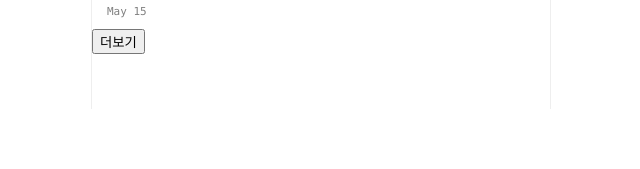
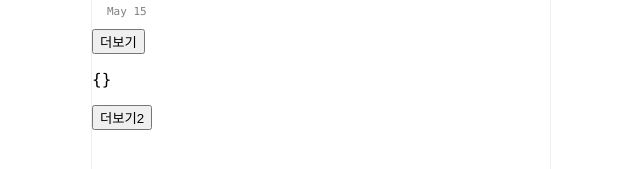
Before and after one commit to z-gahu/coddingapple-vue-vuestagram, a Vue app: page / in a window 1280 px wide. Shown: the part 1801-1970 px from the top of the page, without its empty margins (319-959 px from the left). Before the commit the page ends 1910 px from the top, so only its background shows below. Built offline with nearby package versions, Linux system fonts and the light colour scheme; a small style sheet from the web is missing.

Commit message:
더보기 버튼을 vuex로 기초만 구현 게시물 데이터가 vuex 있어야함

```diff
--- a/src/App.vue
+++ b/src/App.vue
@@ -23,6 +23,9 @@
     @write="작성한글 = $event"
   />
   <button @click="more">더보기</button>
+
+  <p>{{ $store.state.more }}</p>
+  <button @click="$store.dispatch('getData')">더보기2</button>
 
   <div class="footer">
     <ul class="footer-button-plus">
--- a/src/store.js
+++ b/src/store.js
@@ -1,4 +1,5 @@
 import { createStore } from "vuex";
+import axios from "axios";
 
 const store = createStore({
   state() {
@@ -8,6 +9,7 @@ const store = createStore({
       age: 20,
       likes: 0,
       likesToggle: false,
+      more: {}, //더보기
     };
   },
   mutations: {
@@ -27,6 +29,18 @@ const store = createStore({
       state.likesToggle = !state.likesToggle;
       console.log("toggle", state.likesToggle);
     },
+    setMore(state, data) {
+      state.more = data;
+    },
+  },
+  actions: {
+    // ajax 하는곳, 오래 걸리는 작업
+    getData(context) {
+      axios.get("https://codingapple1.github.io/vue/more0.json").then((a) => {
+        console.log(a.data);
+        context.commit("setMore", a.data);
+      });
+    },
   },
 });
 
```
